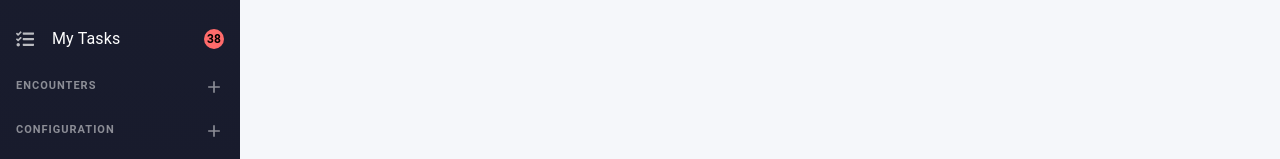
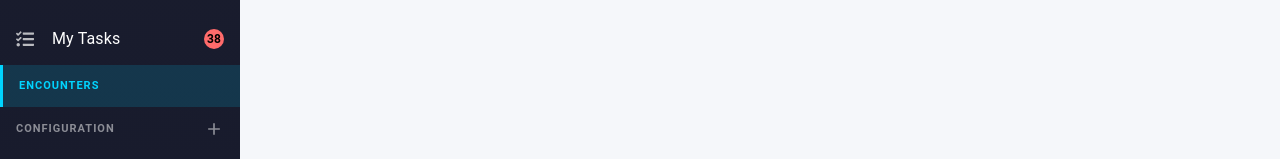
Before and after one commit to shubhangid3191/Biller, a React (Vite) app in the folder frontend/: page /new-encounter in a window 1280 px wide. Shown: the part 221-380 px from the top of the page. Built offline with nearby package versions, Linux system fonts and the light colour scheme; sample sign-in values are in the browser's storage.

Commit message:
Sidebar NewEncounter Navigation

```diff
--- a/frontend/src/components/Sidebar.jsx
+++ b/frontend/src/components/Sidebar.jsx
@@ -26,7 +26,6 @@ function Sidebar() {
 
   const [expandedSections, setExpandedSections] = useState({
     command: true,
-    encounters: false,
     configuration: false,
     patient: false,
     claims: false,
@@ -351,13 +350,21 @@ function Sidebar() {
             </List>
           </Collapse>
 
-          {/* ENCOUNTERS Section */}
+          {/* ENCOUNTERS Section — navigates directly, no submenu */}
           <ListItem disablePadding>
             <ListItemButton
-              onClick={() => toggleSection("encounters")}
+              onClick={() => handleNavigation("/new-encounter")}
+              selected={isActive("/new-encounter")}
               sx={{
                 py: 1.5,
                 px: 2,
+                "&.Mui-selected": {
+                  backgroundColor: "rgba(0, 212, 255, 0.15)",
+                  borderLeft: "3px solid #00d4ff",
+                  "&:hover": {
+                    backgroundColor: "rgba(0, 212, 255, 0.2)",
+                  },
+                },
                 "&:hover": {
                   backgroundColor: "rgba(255, 255, 255, 0.05)",
                 },
@@ -366,7 +373,9 @@ function Sidebar() {
               <Typography
                 variant="caption"
                 sx={{
-                  color: "rgba(255, 255, 255, 0.5)",
+                  color: isActive("/new-encounter")
+                    ? "#00d4ff"
+                    : "rgba(255, 255, 255, 0.5)",
                   fontWeight: 600,
                   letterSpacing: 1,
                   flex: 1,
@@ -375,17 +384,6 @@ function Sidebar() {
               >
                 ENCOUNTERS
               </Typography>
-              {expandedSections.encounters ? (
-                <Remove
-                  fontSize="small"
-                  sx={{ color: "rgba(255, 255, 255, 0.5)" }}
-                />
-              ) : (
-                <Add
-                  fontSize="small"
-                  sx={{ color: "rgba(255, 255, 255, 0.5)" }}
-                />
-              )}
             </ListItemButton>
           </ListItem>
 
--- a/frontend/src/routes/routes.jsx
+++ b/frontend/src/routes/routes.jsx
@@ -2,6 +2,7 @@ import { Routes, Route } from 'react-router-dom';
 import ProtectedRoute from './ProtectedRoute';
 import AllPatient from '../pages/AllPatient';
 import AddNewPatient from '../pages/AddNewPatient';
+import NewEncounter from "../pages/NewEncounter";
 import Statement from '../pages/Statement';
 import Refunds from '../pages/Refunds';
 import BulkEligibility from '../pages/BulkEligibility';
@@ -134,6 +135,16 @@ const AppRoutes = () => {
           </ProtectedRoute>
         }
       />
+
+        <Route
+  path="/new-encounter"
+  element={
+    <ProtectedRoute>
+      <NewEncounter />
+    </ProtectedRoute>
+  }
+/>
+
     </Routes>
   );
 };
```
